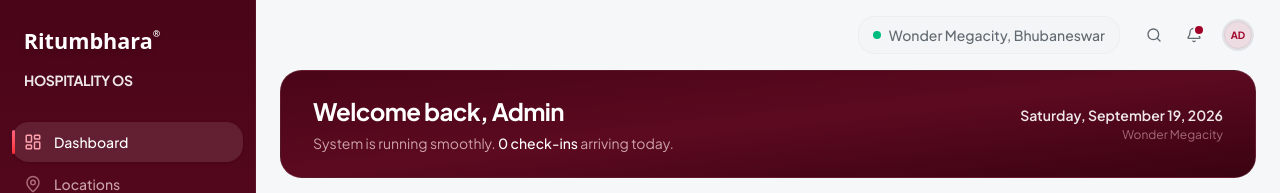
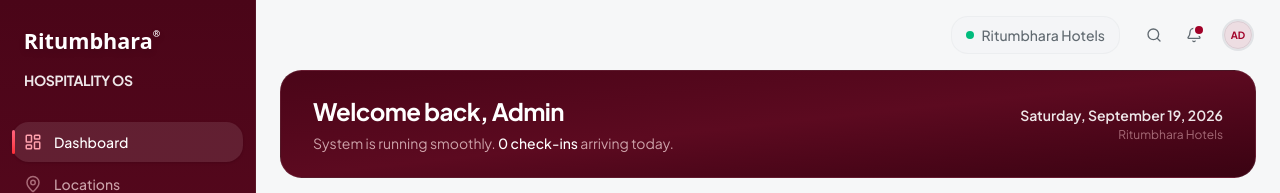
Before and after one commit to Ritumbhara-org/RITUMBHARA-HOSPITALITY-OS, a Next.js app: page /dashboard in a window 1280 px wide. Shown: the top 193 px of the page. Built offline with nearby package versions, Linux system fonts and the light colour scheme; no server answers; the database is empty.

Commit message:
chore: replace Wonder Megacity placeholder with Ritumbhara Hotels

```diff
--- a/components/dashboard/dashboard-client.tsx
+++ b/components/dashboard/dashboard-client.tsx
@@ -92,7 +92,7 @@ export function DashboardClient({ data }: { data: DashboardData }) {
              <p suppressHydrationWarning className="text-sm font-semibold text-white/90">
                {new Date().toLocaleDateString('en-US', { weekday: 'long', month: 'long', day: 'numeric', year: 'numeric' })}
              </p>
-             <p className="text-xs text-rose-200/50 mt-0.5">Wonder Megacity</p>
+             <p className="text-xs text-rose-200/50 mt-0.5">Ritumbhara Hotels</p>
           </motion.div>
         </div>
       </motion.div>
--- a/components/layout/topbar.tsx
+++ b/components/layout/topbar.tsx
@@ -31,7 +31,7 @@ export function Topbar() {
         <div className="flex-1 md:flex-initial hidden sm:block">
           <div className="flex items-center gap-2 rounded-xl bg-muted/50 px-3.5 py-2 border border-border/40">
             <div className="h-2 w-2 rounded-full bg-emerald-500 animate-pulse" />
-            <span className="text-sm font-medium text-muted-foreground">Wonder Megacity, Bhubaneswar</span>
+            <span className="text-sm font-medium text-muted-foreground">Ritumbhara Hotels</span>
           </div>
         </div>
 
```
